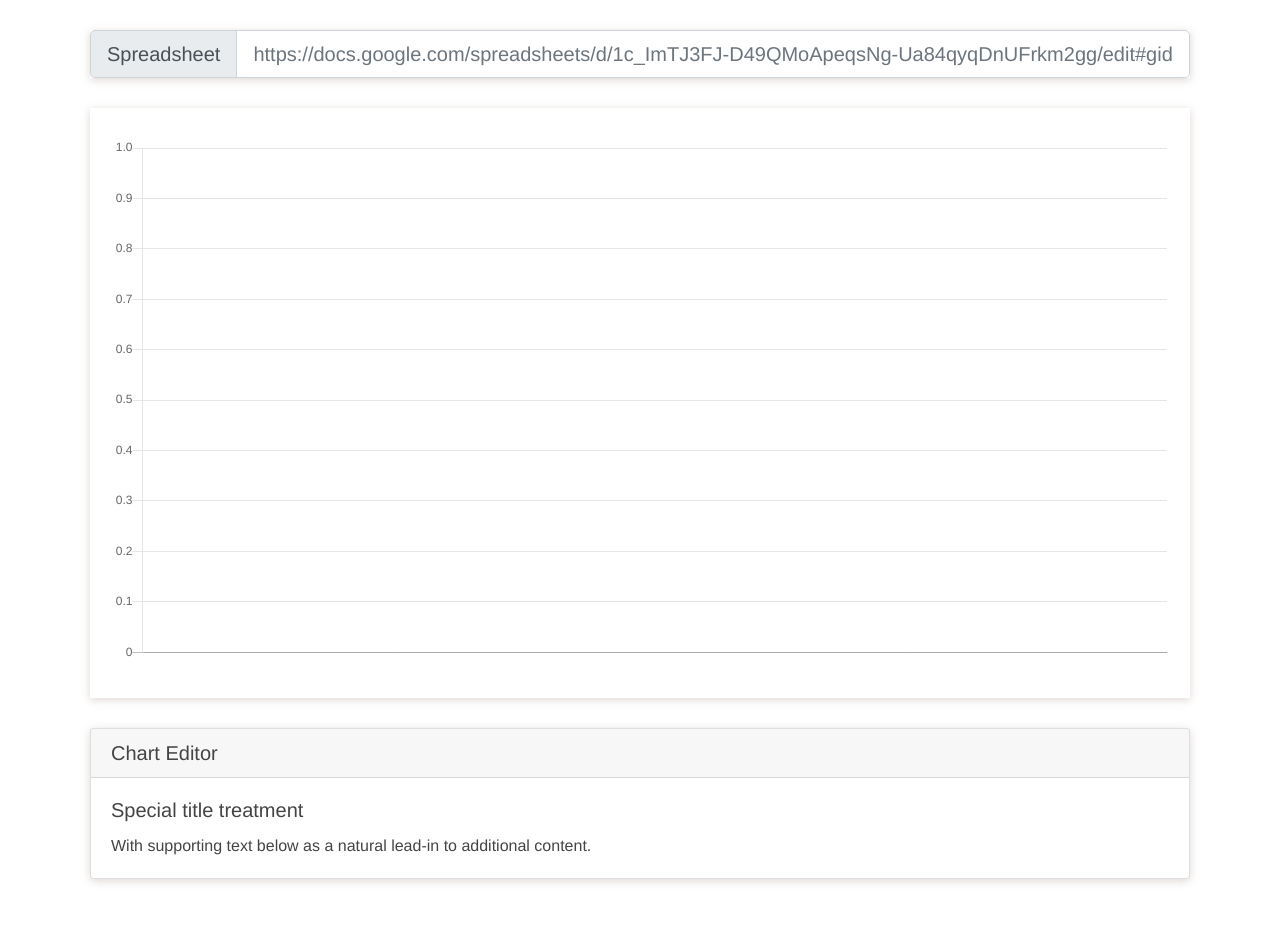
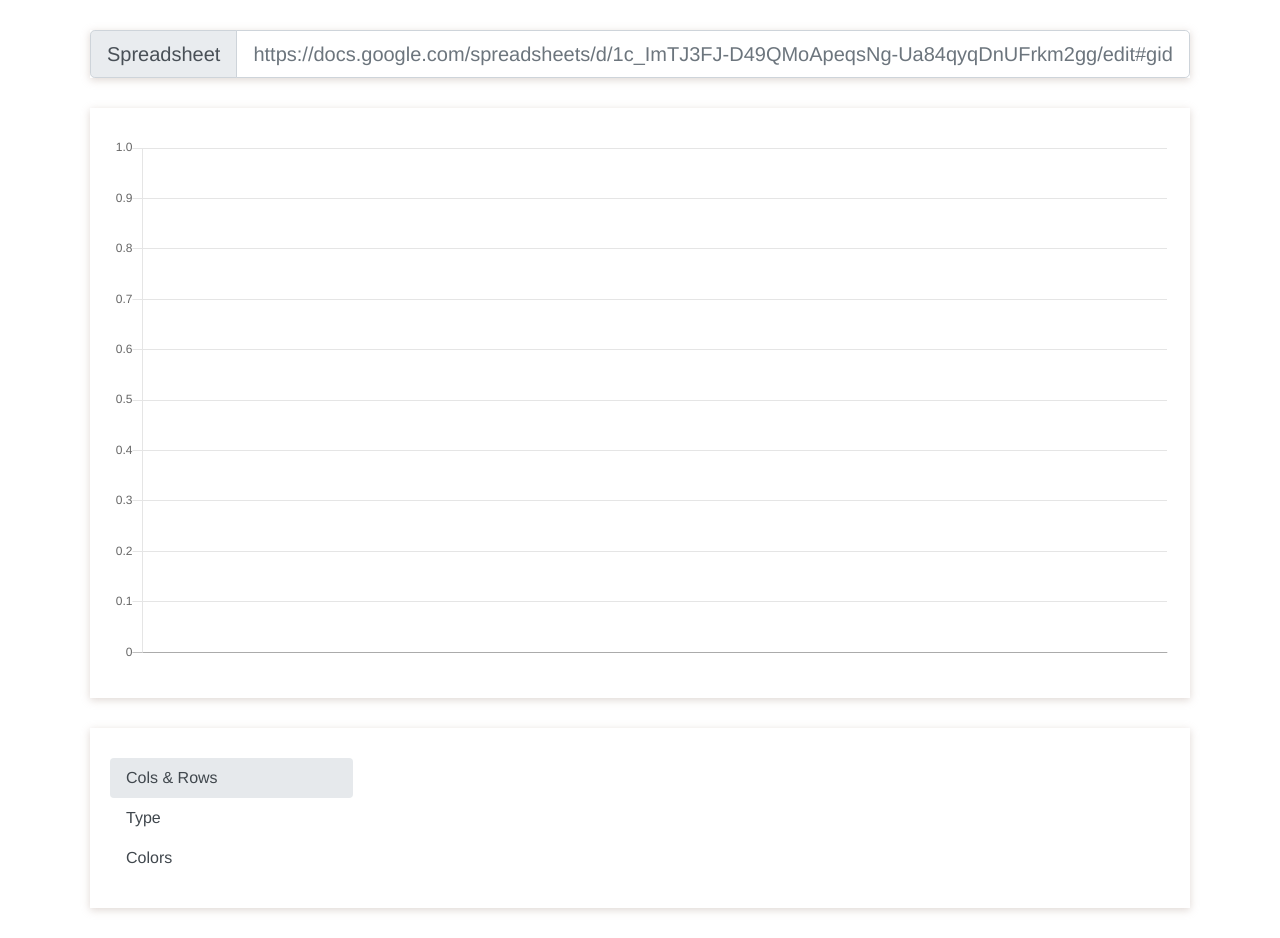
Before and after one commit to postlight/robo-chart-web, a React (Create React App) app: page / in a window 1280 px wide. Before the commit the page ends 909 px from the top, so only its background shows below. Built offline with nearby package versions, Linux system fonts and the light colour scheme.

Commit message:
feat: add spreadsheet analysis

```diff
--- a/src/components/ChartEditor.jsx
+++ b/src/components/ChartEditor.jsx
@@ -1,27 +1,53 @@
 import React from 'react';
 import { connect } from 'react-redux';
+import { Tab, Row, Col, Nav, Sonnet } from 'react-bootstrap';
 import SheetPicker from './SheetPicker';
 
-const ChartEditor = ({ sheetData, dispatch }) => {
+const ChartEditor = ({ chartData, dispatch }) => {
+  console.log(chartData);
   return (
     <React.Fragment>
       <SheetPicker />
-      <div className="card sheets-container">
-        <h5 className="card-header">Chart Editor</h5>
-        <div className="card-body">
-          <h5 className="card-title">Special title treatment</h5>
-          <p className="card-text">
-            With supporting text below as a natural lead-in to additional
-            content.
-          </p>
-        </div>
+      <div className="sheets-container in-container">
+        <Tab.Container id="left-tabs-example" defaultActiveKey="first">
+          <Row>
+            <Col sm={3}>
+              <Nav variant="pills" className="flex-column">
+                <Nav.Item>
+                  <Nav.Link eventKey="first">Cols & Rows</Nav.Link>
+                </Nav.Item>
+                <Nav.Item>
+                  <Nav.Link eventKey="type">Type</Nav.Link>
+                </Nav.Item>
+                <Nav.Item>
+                  <Nav.Link eventKey="colors">Colors</Nav.Link>
+                </Nav.Item>
+              </Nav>
+            </Col>
+            <Col sm={9}>
+              <Tab.Content>
+                <Tab.Pane eventKey="first">
+                  <div>
+                    {chartData.start} {chartData.end}
+                  </div>
+                </Tab.Pane>
+                <Tab.Pane eventKey="type">
+                  <div>Hello world</div>
+                </Tab.Pane>
+                <Tab.Pane eventKey="colors">
+                  <div>Hello world</div>
+                </Tab.Pane>
+              </Tab.Content>
+            </Col>
+          </Row>
+        </Tab.Container>
       </div>
     </React.Fragment>
   );
 };
 
 const mapStateToProps = state => ({
-  sheetData: state.sheetData,
+  chartData: state.chartData,
 });
 
 export default connect(mapStateToProps)(ChartEditor);
--- a/src/components/SpreadsheetPicker.jsx
+++ b/src/components/SpreadsheetPicker.jsx
@@ -1,6 +1,5 @@
 import React from 'react';
 import { connect } from 'react-redux';
-import { Form, FormControl } from 'react-bootstrap';
 import { setSheetId } from '../actions/sheetData';
 
 function validate(url, dispatch) {
--- a/src/index.jsx
+++ b/src/index.jsx
@@ -9,6 +9,8 @@ import rootReducer from './reducers';
 const initialState = {
   chartData: {
     data: [],
+    start: '',
+    end: '',
   },
   sheetData: {
     sheetId: '',
--- a/src/reducers/chartData.js
+++ b/src/reducers/chartData.js
@@ -5,7 +5,9 @@ const chartData = (state = [], action) => {
     case SET_CHART_DATA: {
       return {
         ...state,
-        data: action.data,
+        data: action.data.data,
+        start: action.data.start,
+        end: action.data.end,
       };
     }
     default:
--- a/src/screens/Home.jsx
+++ b/src/screens/Home.jsx
@@ -7,6 +7,7 @@ import { setSheetData, setActiveSheet } from '../actions/sheetData';
 import { setChartData } from '../actions/chartData';
 import SpreadsheetPicker from '../components/SpreadsheetPicker';
 import MyChart from '../components/MyChart';
+import { processSpreadsheet } from '../utils/processSpreadsheet';
 
 class Home extends Component {
   componentDidMount() {
@@ -50,7 +51,8 @@ class Home extends Component {
     }
 
     if (res.data && res.data.values) {
-      dispatch(setChartData(res.data.values));
+      const processedData = processSpreadsheet(res.data.values);
+      dispatch(setChartData(processedData));
     }
   }
 
--- a/src/styles/App.scss
+++ b/src/styles/App.scss
@@ -30,6 +30,16 @@ body {
   margin: 0 auto;
   margin-top: $hpadding;
   margin-bottom: $hpadding;
+}
+
+.nav-pills {
+  .nav-link.active {
+    background: $active;
+    color: $font;
+  }
+  .nav-link {
+    color: $font;
+  }
 }
 
 .sheets-container {
--- a/src/styles/_Colors.scss
+++ b/src/styles/_Colors.scss
@@ -1,4 +1,5 @@
 $backgroud: white;
-$font: #444444;
+$font: #40474d;
 $shadow: rgba(209, 198, 193, 0.7);
 $seperator: #eeeeee;
+$active: #e6e9ec;
--- /dev/null
+++ b/src/utils/processSpreadsheet.jsx
@@ -0,0 +1,47 @@
+const processSpreadsheet = values => {
+  const processedData = {
+    data: [],
+    start: '',
+    end: '',
+  };
+  let rowstart = -1;
+  let colstart = 999999999;
+  let colend = -1;
+  values.forEach((element, rowindex) => {
+    if (element.length > 0) {
+      if (rowstart < 0) {
+        rowstart = rowindex + 1;
+      }
+      let done = false;
+      const elements = [];
+      element.forEach((value, colindex) => {
+        const trimmedValue = value.trim();
+        if (!done) {
+          if (trimmedValue.length > 0) {
+            elements.push(trimmedValue);
+            if (colindex < colstart) {
+              colstart = colindex;
+            }
+            if (colindex > colend) {
+              colend = colindex;
+            }
+          } else if (elements.length > 0) {
+            done = true;
+          }
+        }
+      });
+      processedData.data.push(elements);
+    }
+  });
+
+  const alphabet = 'abcdefghijklmnopqrstuvwxyz'.toUpperCase().split('');
+  const rowend = rowstart + processedData.data.length - 1;
+  const gridStart = alphabet[colstart] + rowstart;
+  const gridend = alphabet[colend] + rowend;
+  processedData.start = gridStart;
+  processedData.end = gridend;
+
+  return processedData;
+};
+
+export { processSpreadsheet };
```
